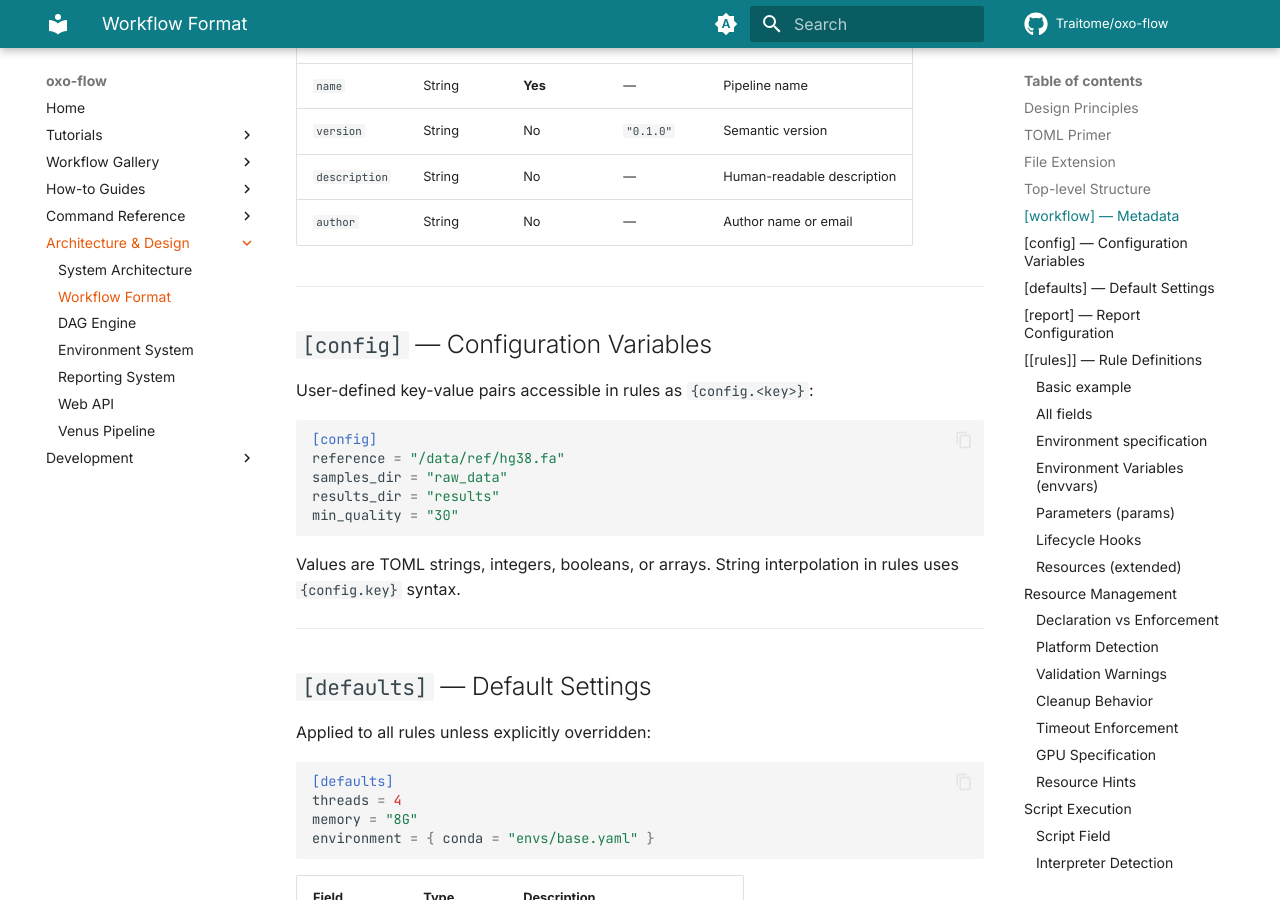
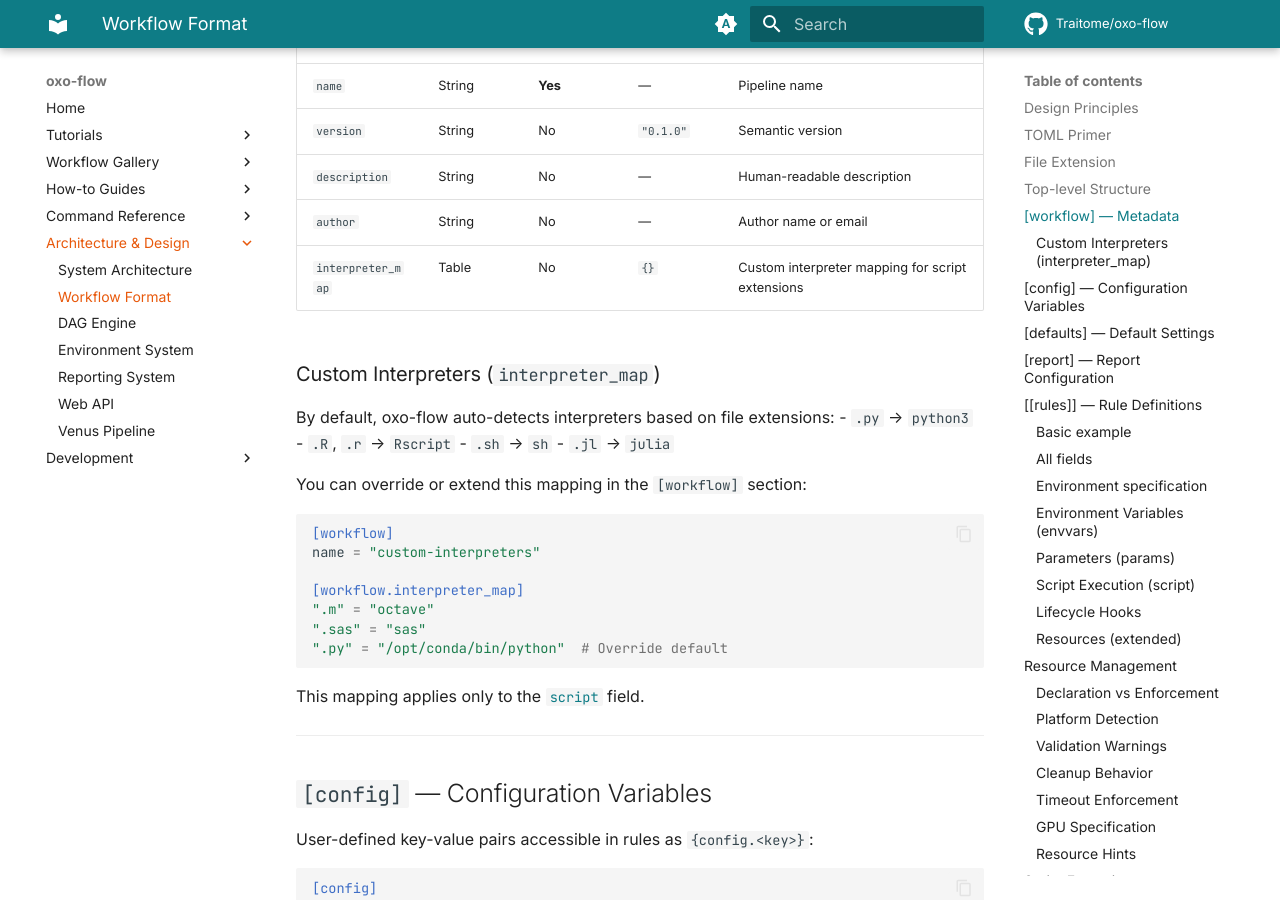
Before and after one commit to Traitome/oxo-flow, an MkDocs documentation site: the page built from docs/guide/src/reference/workflow-format.md, in a window 1280 px wide and 900 px high, scrolled down 1570 px. Built offline with MkDocs 1.6.1 and Material for MkDocs 9.7.7, drawn with Linux system fonts in a browser that asks for light colours; comment, search, counter and statistics services are not loaded; some of the changed text lies outside the part shown.

Commit message:
feat: complete rule lifecycle hooks, environment injection, and custom interpreters
- Implemented 'pre_exec' hook and ensured 'envvars' are injected into all execution contexts (hooks + main command).
- Added support for '{params.key}' expansion in shell/script commands.
- Improved interpreter detection to handle script paths with arguments.
- Relaxed shell security sandbox to allow newlines and semicolons for complex pipeline logic.
- Updated documentation with comprehensive 'workflow-format' specifications including interpreter maps and lifecycle hooks.
- Fixed Venus builder compatibility with new WorkflowMeta fields.

````diff
--- a/docs/guide/src/reference/workflow-format.md
+++ b/docs/guide/src/reference/workflow-format.md
@@ -61,6 +61,29 @@
 | `version` | String | No | `"0.1.0"` | Semantic version |
 | `description` | String | No | — | Human-readable description |
 | `author` | String | No | — | Author name or email |
+| `interpreter_map` | Table | No | `{}` | Custom interpreter mapping for script extensions |
+
+### Custom Interpreters (`interpreter_map`)
+
+By default, oxo-flow auto-detects interpreters based on file extensions:
+- `.py` → `python3`
+- `.R`, `.r` → `Rscript`
+- `.sh` → `sh`
+- `.jl` → `julia`
+
+You can override or extend this mapping in the `[workflow]` section:
+
+```toml
+[workflow]
+name = "custom-interpreters"
+
+[workflow.interpreter_map]
+".m" = "octave"
+".sas" = "sas"
+".py" = "/opt/conda/bin/python"  # Override default
+```
+
+This mapping applies only to the [`script`](#rules-script-field) field.
 
 ---
 
@@ -204,6 +227,23 @@
 [rules.params]
 min_qual = 20
 ```
+
+### Script Execution (`script`)
+
+The `script` field allows you to execute external script files (Python, R, etc.) with automatic interpreter detection.
+
+```toml
+[[rules]]
+name = "analyze"
+script = "scripts/analysis.py --min-quality {params.q}"
+interpreter = "python3" # Optional: overrides auto-detection
+```
+
+**Interpreter Detection Order:**
+1.  **Explicit `interpreter` field** on the rule.
+2.  **Custom `[workflow.interpreter_map]`** in the metadata.
+3.  **Built-in defaults** based on file extension.
+4.  **Shebang line** (if file is executable).
 
 ### Lifecycle Hooks
 
````
Also changed, not shown: 1 other file.
